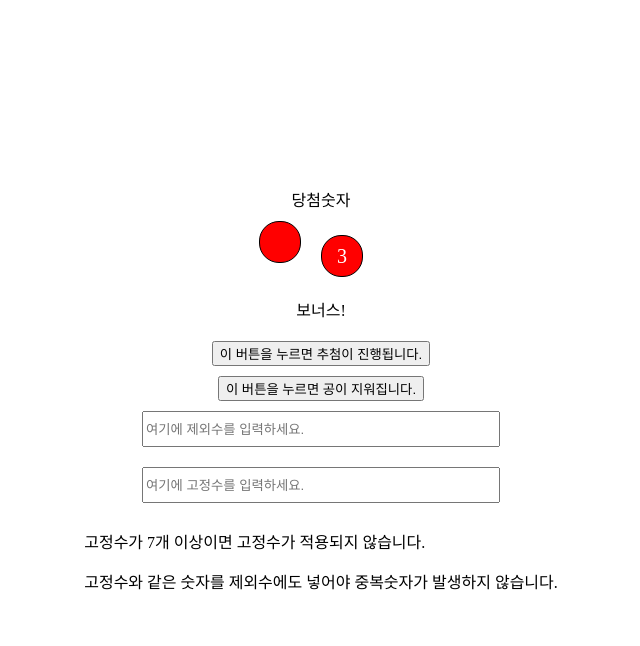
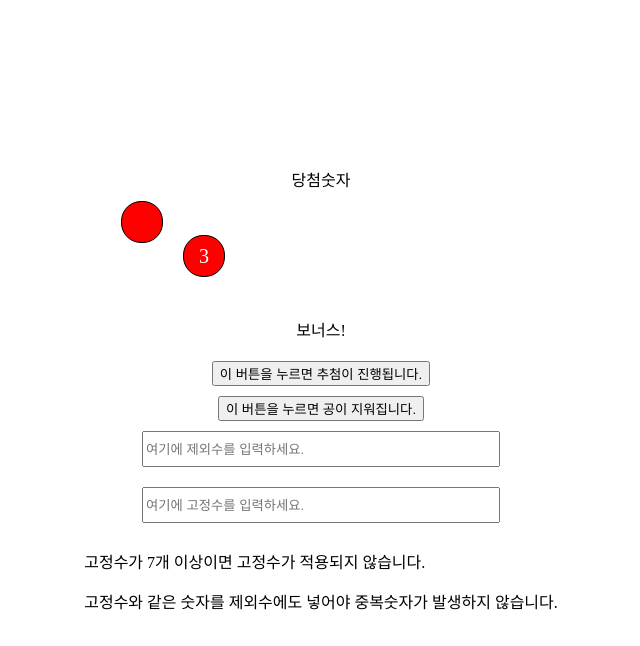
Before and after one commit to DragooCho/practice-js, a plain HTML site: page lotto-js-work/index.html in a window 1280 px wide. Both pictures are taken after a click on the button "이 버튼을 누르면 추첨이 진행됩니다.". Shown: the whole page, without its empty margins (327-967 px from the left). Drawn offline with Linux system fonts and the light colour scheme.

Commit message:
Update styles.css

```diff
--- a/lotto-js-work/styles.css
+++ b/lotto-js-work/styles.css
@@ -13,6 +13,7 @@ body {
 }
 
 #result {
+  width: 400px;
   margin-top: 10px;
   margin-bottom: 20px;
 }
@@ -27,9 +28,11 @@ body {
   font-size: 20px;
   text-align: center;
   margin-right: 20px;
+  margin-bottom: 20px;
 }
 
 .bonus {
+  width: 400px;
   margin-top: 10px;
 }
 
```
